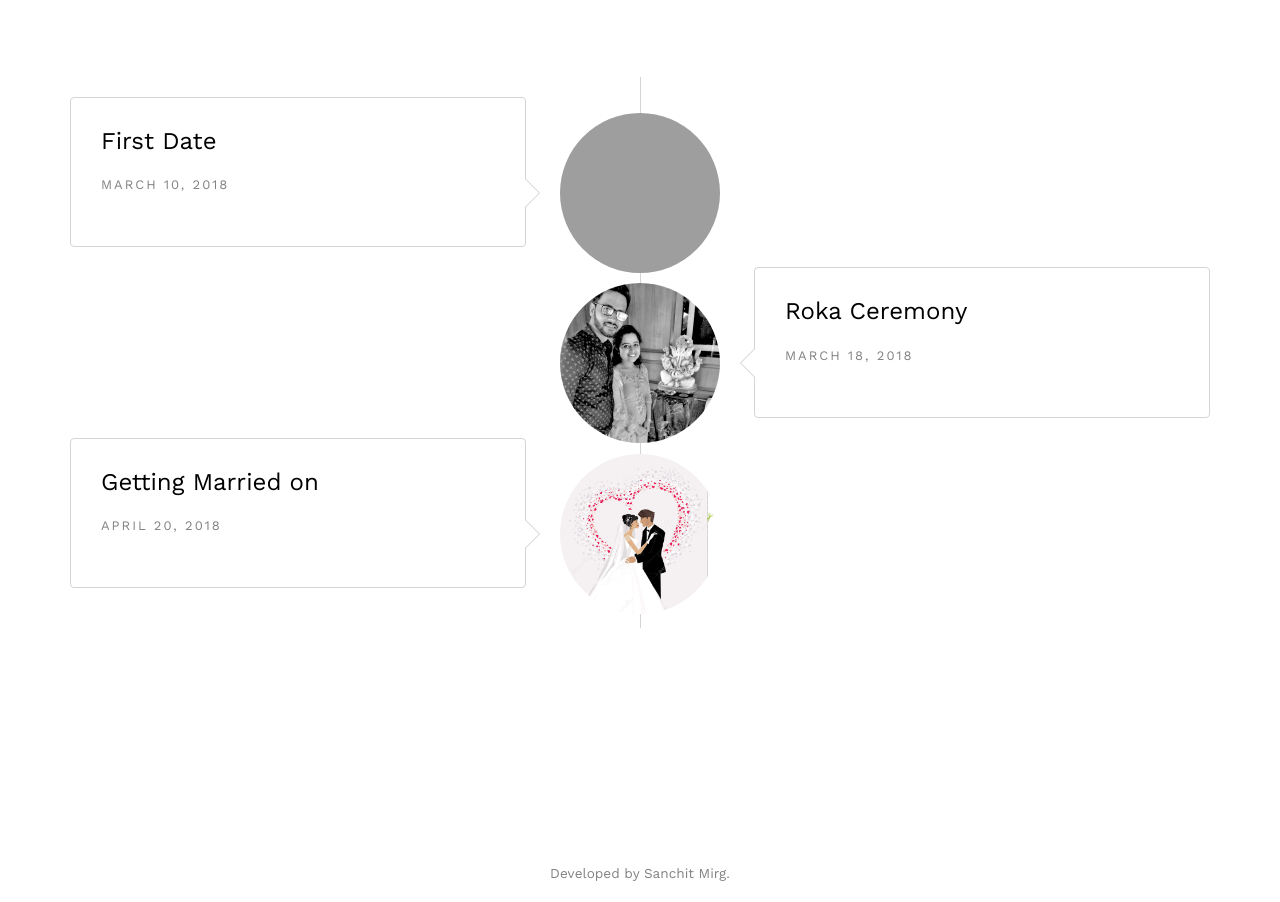
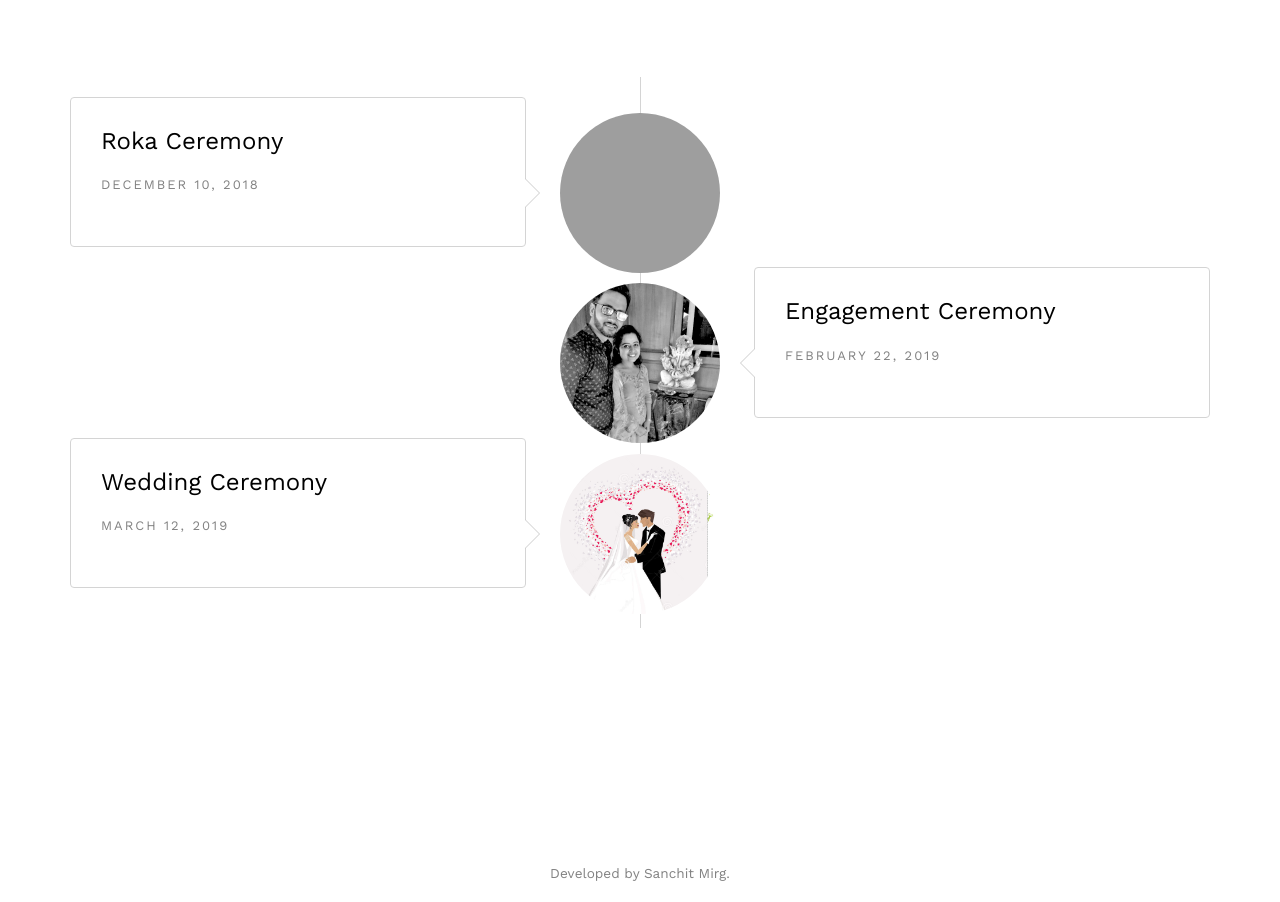
Before and after one commit to rahulanddipika/rahulanddipika.github.io, a plain HTML site: page index.html in a window 1280 px wide. Shown: the part 2980-3882 px from the top of the page. Drawn offline with nearby package versions, Linux system fonts and the light colour scheme; grey boxes are pictures that could not be loaded; files whose address does not match are found by name.

Commit message:
Dates changed our story

```diff
--- a/index.html
+++ b/index.html
@@ -257,8 +257,8 @@
 								<div class="timeline-badge" style="background-image:url(images/couple2.jpg);"></div>
 								<div class="timeline-panel">
 									<div class="timeline-heading">
-										<h3 class="timeline-title">First Date</h3>
-										<span class="date">March 10, 2018</span>
+										<h3 class="timeline-title">Roka Ceremony</h3>
+										<span class="date">December 10, 2018</span>
 									</div>
 									<div class="timeline-body">
 										<!-- <p>Far far away, behind the word mountains, far from the countries Vokalia and Consonantia, there live the blind texts.
@@ -270,8 +270,8 @@
 								<div class="timeline-badge" style="background-image:url(images/couple1.jpg);"></div>
 								<div class="timeline-panel">
 									<div class="timeline-heading">
-										<h3 class="timeline-title">Roka Ceremony</h3>
-										<span class="date">March 18, 2018</span>
+										<h3 class="timeline-title">Engagement Ceremony</h3>
+										<span class="date">February 22, 2019</span>
 									</div>
 									<div class="timeline-body">
 										<!-- <p>Far far away, behind the word mountains, far from the countries Vokalia and Consonantia, there live the blind texts.
@@ -283,8 +283,8 @@
 								<div class="timeline-badge" style="background-image:url(images/couple3.jpg);"></div>
 								<div class="timeline-panel">
 									<div class="timeline-heading">
-										<h3 class="timeline-title">Getting Married on</h3>
-										<span class="date">April 20, 2018</span>
+										<h3 class="timeline-title">Wedding Ceremony</h3>
+										<span class="date">March 12, 2019</span>
 									</div>
 									<div class="timeline-body">
 										<!-- <p>Far far away, behind the word mountains, far from the countries Vokalia and Consonantia, there live the blind texts.
@@ -348,7 +348,7 @@
 	<script src="js/main.js"></script>
 
 	<script>
-		var d = new Date('March 12, 2019 00:00:00');
+		var d = new Date('March 12, 2019 23:59:59');
 
 		// default example
 		simplyCountdown('.simply-countdown-one', {
```
